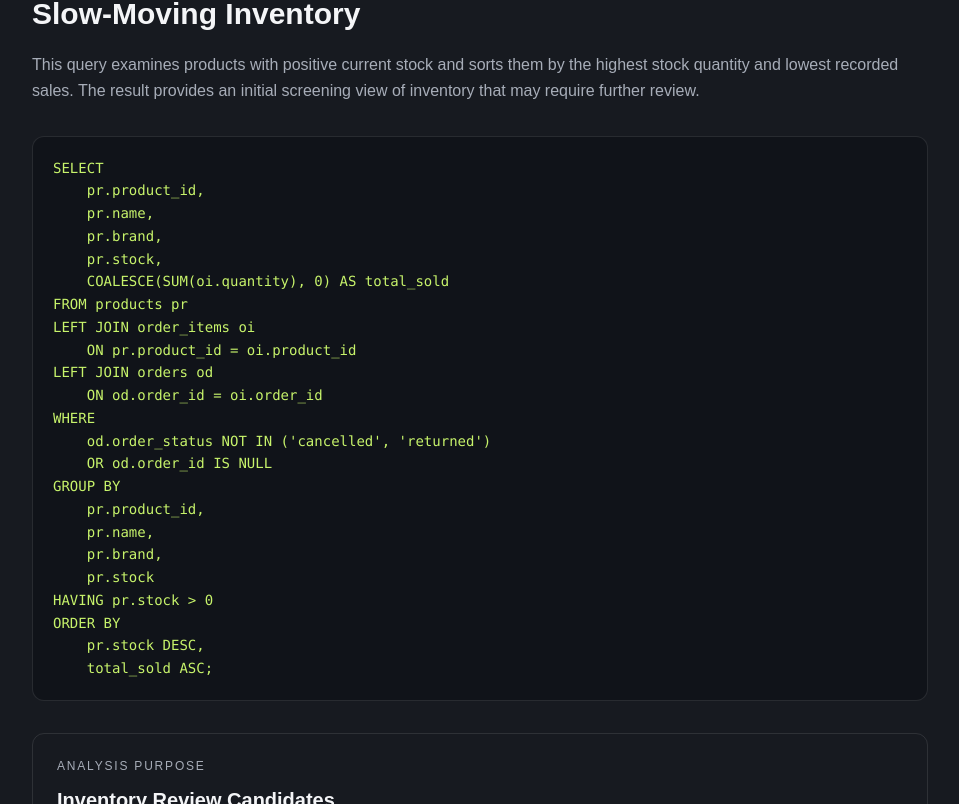
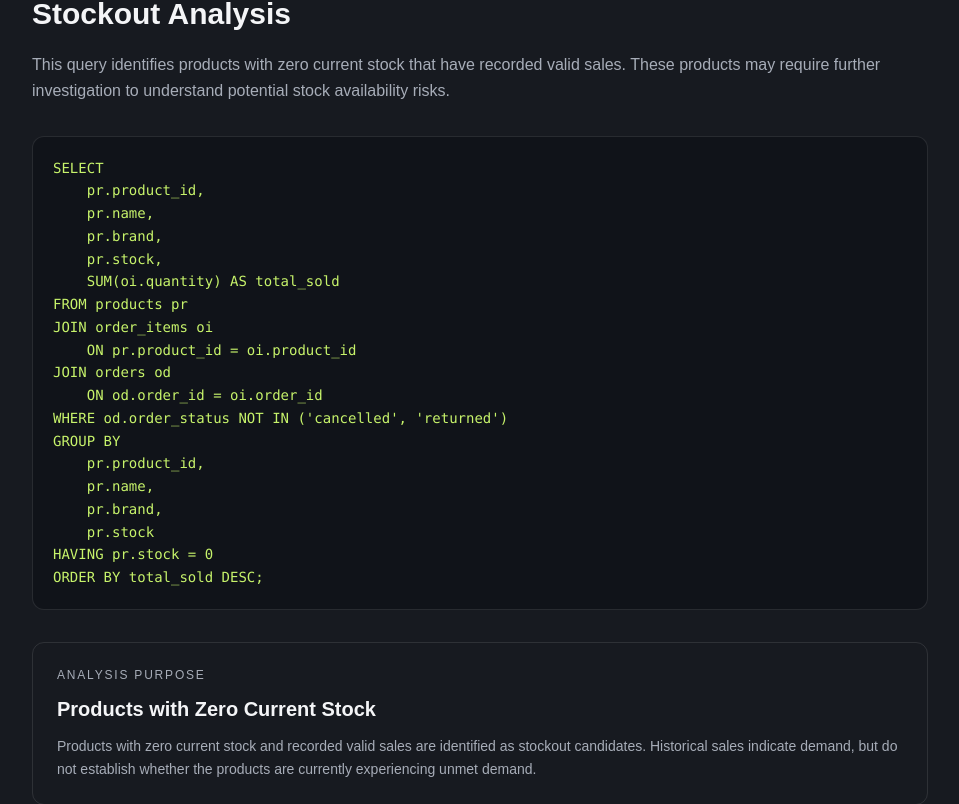
Before and after one commit to AGRAAA/Agra-Web, a Next.js app: page /work/gayanara-sql-data-analysis in a window 1280 px wide. Shown: the part 3876-4680 px from the top of the page, without its empty margins (72-1031 px from the left). Built offline with nearby package versions, Linux system fonts and the light colour scheme.

Commit message:
Add stockout analysis to Gayanara SQL case study

```diff
--- a/src/app/work/gayanara-sql-data-analysis/page.tsx
+++ b/src/app/work/gayanara-sql-data-analysis/page.tsx
@@ -235,9 +235,65 @@ ORDER BY pr.stock DESC;`}</code>
           </div>
                 </section>
 
+
         <section className="mt-20 max-w-4xl">
           <p className="text-xs uppercase tracking-[0.2em] text-[#C7F36B]">
             SQL ANALYSIS 04
+          </p>
+
+          <h2 className="mt-5 text-2xl font-semibold md:text-3xl">
+            Stockout Analysis
+          </h2>
+
+          <p className="mt-5 leading-relaxed text-[#A7ADB8]">
+            This query identifies products with zero current stock that
+            have recorded valid sales. These products may require further
+            investigation to understand potential stock availability risks.
+          </p>
+
+          <div className="mt-8 overflow-x-auto rounded-xl border border-white/10 bg-[#101319] p-5">
+            <pre className="text-sm leading-relaxed text-[#C7F36B]">
+              <code>{`SELECT
+    pr.product_id,
+    pr.name,
+    pr.brand,
+    pr.stock,
+    SUM(oi.quantity) AS total_sold
+FROM products pr
+JOIN order_items oi
+    ON pr.product_id = oi.product_id
+JOIN orders od
+    ON od.order_id = oi.order_id
+WHERE od.order_status NOT IN ('cancelled', 'returned')
+GROUP BY
+    pr.product_id,
+    pr.name,
+    pr.brand,
+    pr.stock
+HAVING pr.stock = 0
+ORDER BY total_sold DESC;`}</code>
+            </pre>
+          </div>
+
+          <div className="mt-8 rounded-xl border border-white/10 p-6">
+            <p className="text-xs uppercase tracking-[0.15em] text-[#A7ADB8]">
+              ANALYSIS PURPOSE
+            </p>
+            <h3 className="mt-3 text-xl font-semibold">
+              Products with Zero Current Stock
+            </h3>
+            <p className="mt-3 text-sm leading-relaxed text-[#A7ADB8]">
+              Products with zero current stock and recorded valid sales
+              are identified as stockout candidates. Historical sales
+              indicate demand, but do not establish whether the products
+              are currently experiencing unmet demand.
+            </p>
+          </div>
+        </section>
+
+        <section className="mt-20 max-w-4xl">
+          <p className="text-xs uppercase tracking-[0.2em] text-[#C7F36B]">
+            SQL ANALYSIS 05
           </p>
 
           <h2 className="mt-5 text-2xl font-semibold md:text-3xl">
@@ -297,7 +353,7 @@ ORDER BY
 
         <section className="mt-20 max-w-4xl">
           <p className="text-xs uppercase tracking-[0.2em] text-[#C7F36B]">
-            SQL ANALYSIS 05
+            SQL ANALYSIS 06
           </p>
 
           <h2 className="mt-5 text-2xl font-semibold md:text-3xl">
@@ -358,7 +414,7 @@ ORDER BY stock_to_sales_ratio DESC;`}</code>
 
         <section className="mt-20 max-w-4xl">
           <p className="text-xs uppercase tracking-[0.2em] text-[#C7F36B]">
-            SQL ANALYSIS 06
+            SQL ANALYSIS 07
           </p>
 
           <h2 className="mt-5 text-2xl font-semibold md:text-3xl">
@@ -416,7 +472,7 @@ ORDER BY total_revenue DESC;`}</code>
 
         <section className="mt-20 max-w-4xl">
           <p className="text-xs uppercase tracking-[0.2em] text-[#C7F36B]">
-            SQL ANALYSIS 07
+            SQL ANALYSIS 08
           </p>
 
           <h2 className="mt-5 text-2xl font-semibold md:text-3xl">
```
